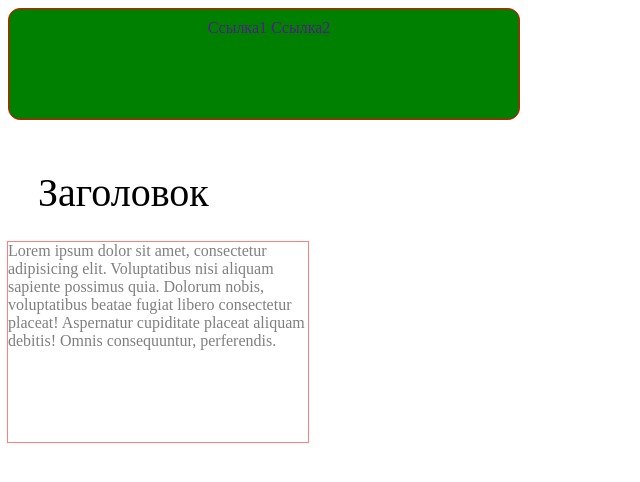
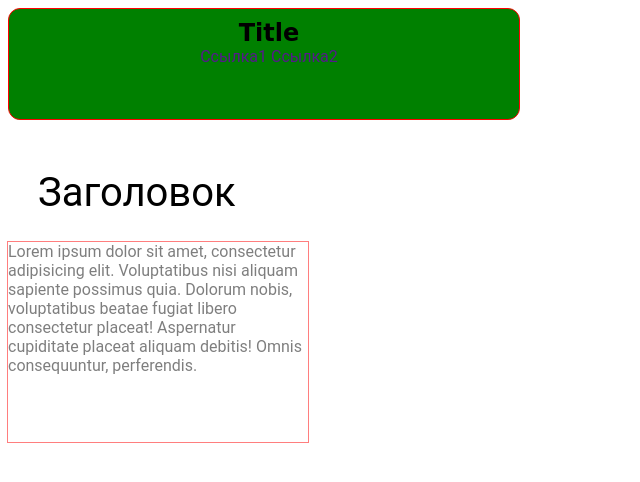
Before and after one commit to WebHeroSchool/gurevaleksey__css, a plain HTML site: page index.html in a window 1280 px wide. Shown: the whole page, without its empty margins (0-640 px from the left). Drawn offline with Linux system fonts and the light colour scheme.

Commit message:
применил шрифт к телу документа и еще один шрифт одному заголовку

```diff
--- a/css/style.css
+++ b/css/style.css
@@ -1,5 +1,6 @@
 .body {
     font-size: 16px;
+    font-family: 'Roboto', sans-serif;
   }
 
   .header {
@@ -14,6 +15,11 @@
     text-align: center;
   }
 
+  .header__title{
+    margin: 0;
+    font-family: 'Pangolin', cursive;
+  }
+
   .header__link {
     display: inline-block;
     text-decoration: none;
@@ -22,7 +28,7 @@
   .main__title {
     margin-left: 30px;
     font-size: 40px;
-      line-height: 45px;
+    line-height: 45px;
     font-weight: 400;
   }
 
--- a/index.html
+++ b/index.html
@@ -9,6 +9,7 @@
 
 <body class="body">
   <header class="header">
+    <h2 class="header__title">Title</h2>
     <a class="header__link" href="">Ссылка1</a>
 
     <a class="header__link" href="">Ссылка2</a>
```
